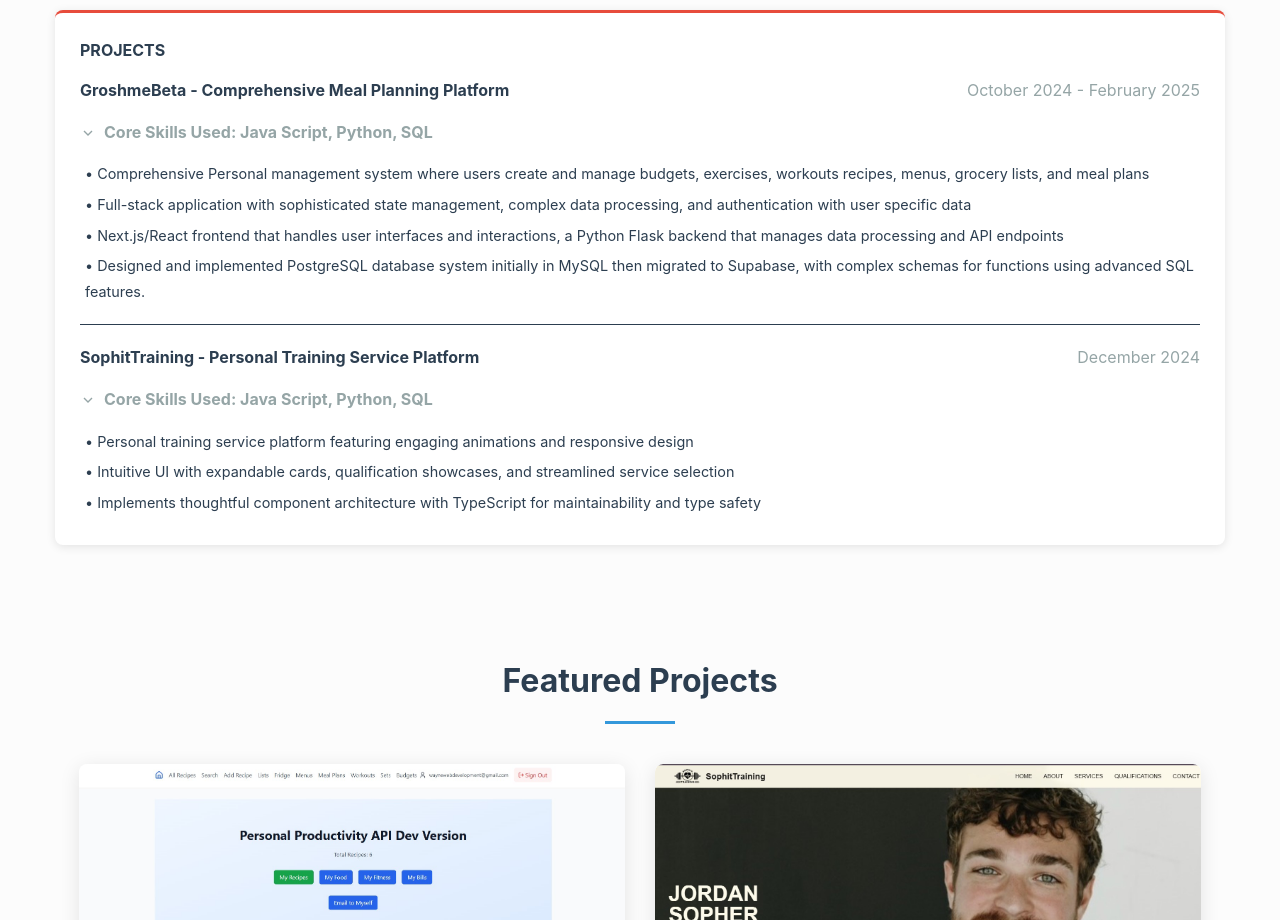
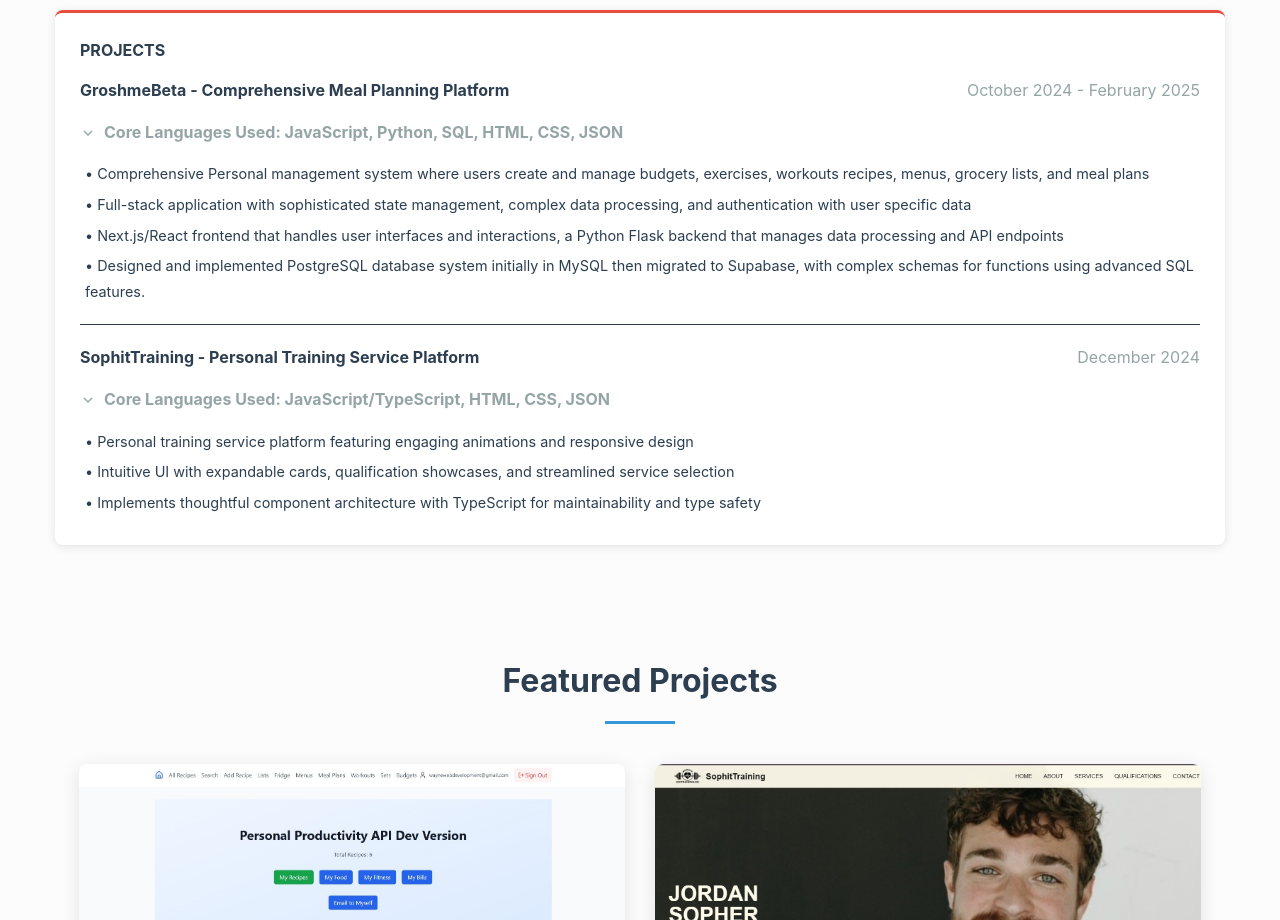
Before and after one commit to maxwell903/WayneWebDev, an Angular app: page / in a window 1280 px wide. Shown: the part 1180-2100 px from the top of the page. Built offline with nearby package versions, Linux system fonts and the light colour scheme.

Commit message:
Really good

```diff
--- a/src/app/components/skills-dropdown/skills-dropdown.component.ts
+++ b/src/app/components/skills-dropdown/skills-dropdown.component.ts
@@ -35,7 +35,8 @@ interface SkillItem {
           class="chevron-icon">
           <polyline points="6 9 12 15 18 9"></polyline>
         </svg>
-        <span>Core Skills Used: Java Script, Python, SQL</span>
+        <span *ngIf="projectId === 'groshme-beta'">Core Languages Used: JavaScript, Python, SQL, HTML, CSS, JSON</span>
+        <span *ngIf="projectId === 'sophit-training'">Core Languages Used: JavaScript/TypeScript, HTML, CSS, JSON</span>
       </div>
 
       <div class="skills-content" *ngIf="isSkillsOpen">
```
